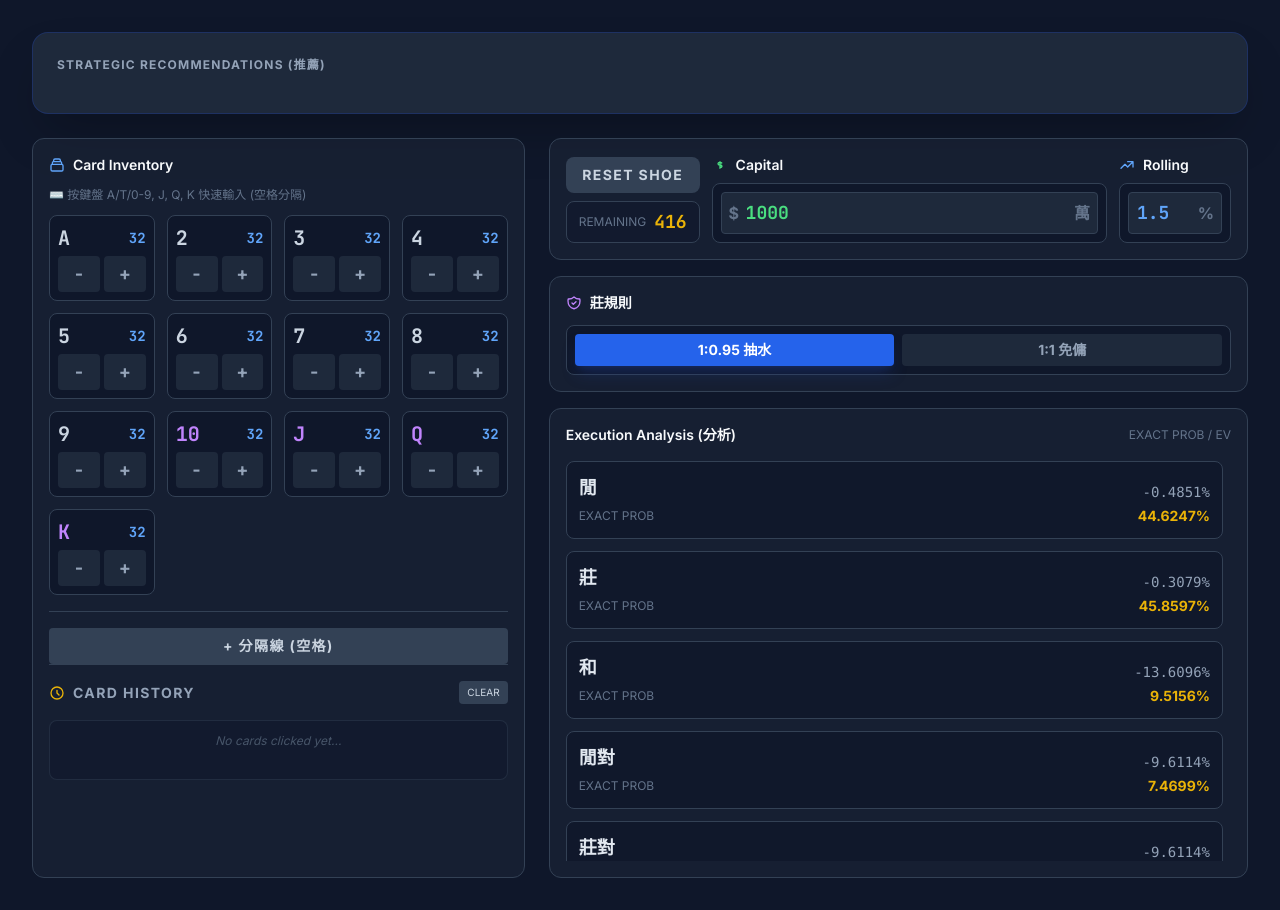
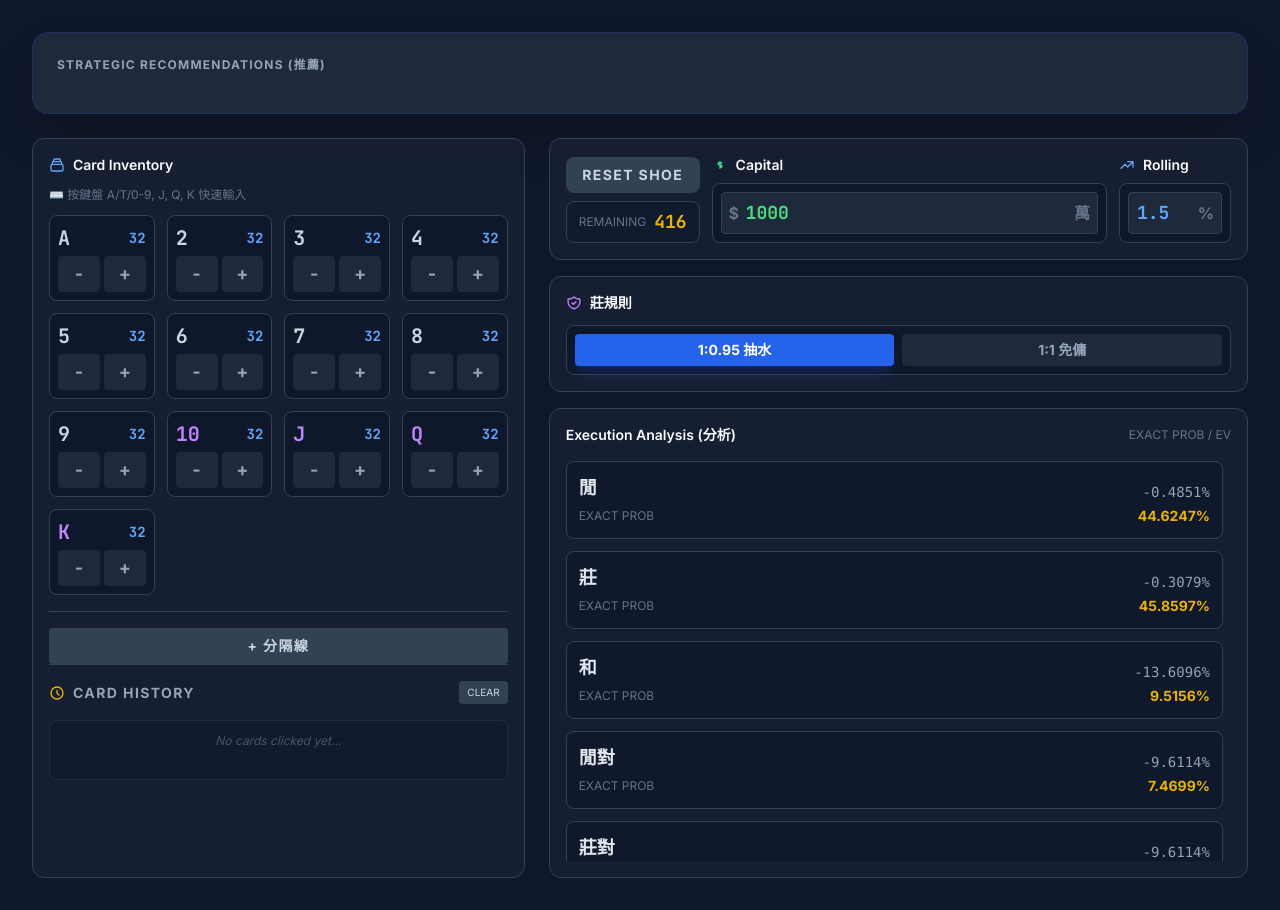
Before and after one commit to yanghenryclawbot/baccarat-pro-ev-calculator, a React (Vite) app: page / in a window 1280 px wide. Built offline with nearby package versions, Linux system fonts and the light colour scheme.

Commit message:
Fix space key: only adds separator, not Q

```diff
--- a/App.tsx
+++ b/App.tsx
@@ -81,12 +81,9 @@ const App: React.FC = () => {
         updateCount(faceMap[e.key], -1);
       }
 
-      // 空格鍵：Q + 分隔線
+      // 空格鍵：分隔線
       if (e.key === ' ') {
         e.preventDefault();
-        // 先加 Q
-        updateCount(12, -1);
-        // 再加分隔線
         setCardHistory(h => ['|', ...h].slice(0, 100));
       }
     };
@@ -223,7 +220,7 @@ const App: React.FC = () => {
             </svg>
             Card Inventory
           </h2>
-          <p className="text-xs text-slate-500 mb-3">⌨️ 按鍵盤 A/T/0-9, J, Q, K 快速輸入 (空格分隔)</p>
+          <p className="text-xs text-slate-500 mb-3">⌨️ 按鍵盤 A/T/0-9, J, Q, K 快速輸入</p>
           <div className="grid grid-cols-2 sm:grid-cols-5 lg:grid-cols-4 gap-3 mb-4">
             {TOTAL_RANKS.map(rank => (
               <div key={rank} className="bg-slate-900 p-2 rounded-lg border border-slate-700 flex flex-col gap-1 relative">
@@ -260,7 +257,7 @@ const App: React.FC = () => {
               }}
               className="w-full bg-slate-700 hover:bg-slate-600 text-slate-300 hover:text-white py-2 rounded text-sm font-bold uppercase tracking-widest transition-colors"
             >
-              + 分隔線 (空格)
+              + 分隔線
             </button>
           </div>
 
```
Also changed, not shown: 2 other files (tests, documents, lock files or other folders).
